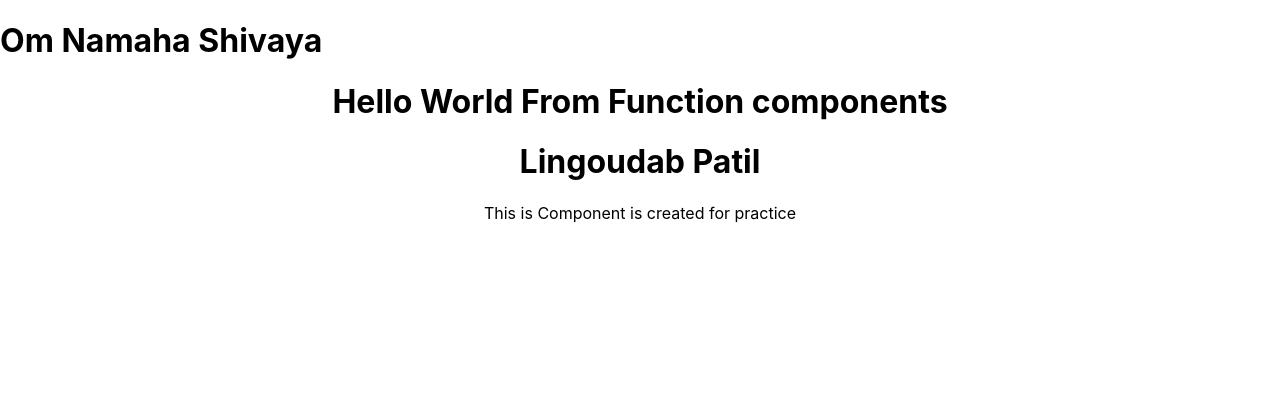
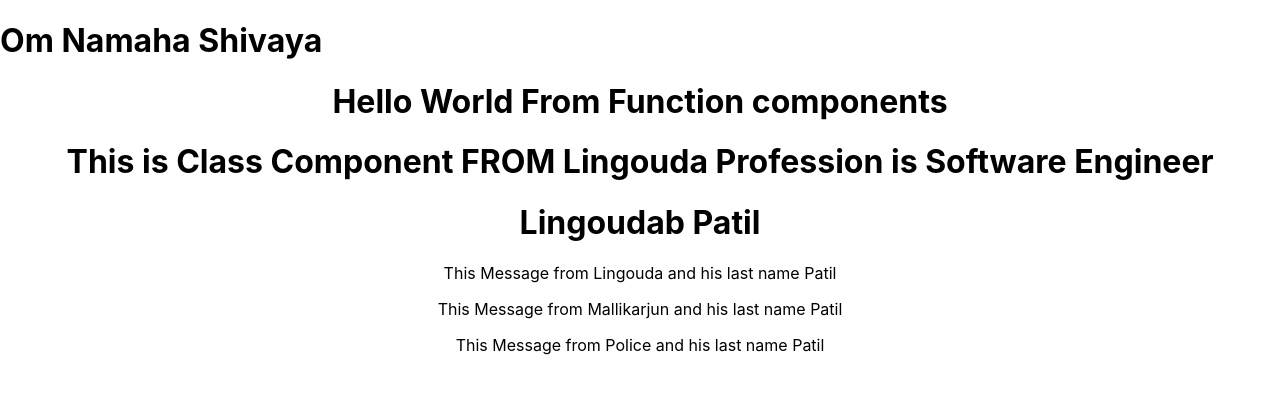
Before and after one commit to lingoudappatil/first_ReactApp, a React (Create React App) app: page / in a window 1280 px wide. Shown: the top 394 px of the page. Built offline with nearby package versions, Linux system fonts and the light colour scheme.

Commit message:
Props in Component

```diff
--- a/src/App.js
+++ b/src/App.js
@@ -8,10 +8,13 @@ function App() {
   return (
     <div className="App">
       <Hello/>
-      <Message />
+      <Message name="Lingouda" profession="Software Engineer"/>
       <Msg />
-      <Msg2 />
+      <Msg2 name="Lingouda" lastname="Patil" />
+      <Msg2 name="Mallikarjun" lastname="Patil" />
+      <Msg2 name="Police" lastname="Patil" />
     </div>
   );
 }
+
 export default App;
--- a/src/components/Message.js
+++ b/src/components/Message.js
@@ -2,10 +2,7 @@ import { Component }  from "react";
 class Message extends Component {
     render()
     {
-        return
-        (
-        <h1>This is Class Component</h1>
-        )
+        return <h1>This is Class Component FROM {this.props.name} Profession is {this.props.profession}</h1>
     }
 }
 
--- a/src/components/Msg2.js
+++ b/src/components/Msg2.js
@@ -1,6 +1,6 @@
-const Msg2 = () =>
+const Msg2 = (props) =>
     {
-        return <p>This is Component is created for practice</p>
+        return <p>This Message from {props.name} and his last name {props.lastname}</p>
     }
 
 export default Msg2;
```
